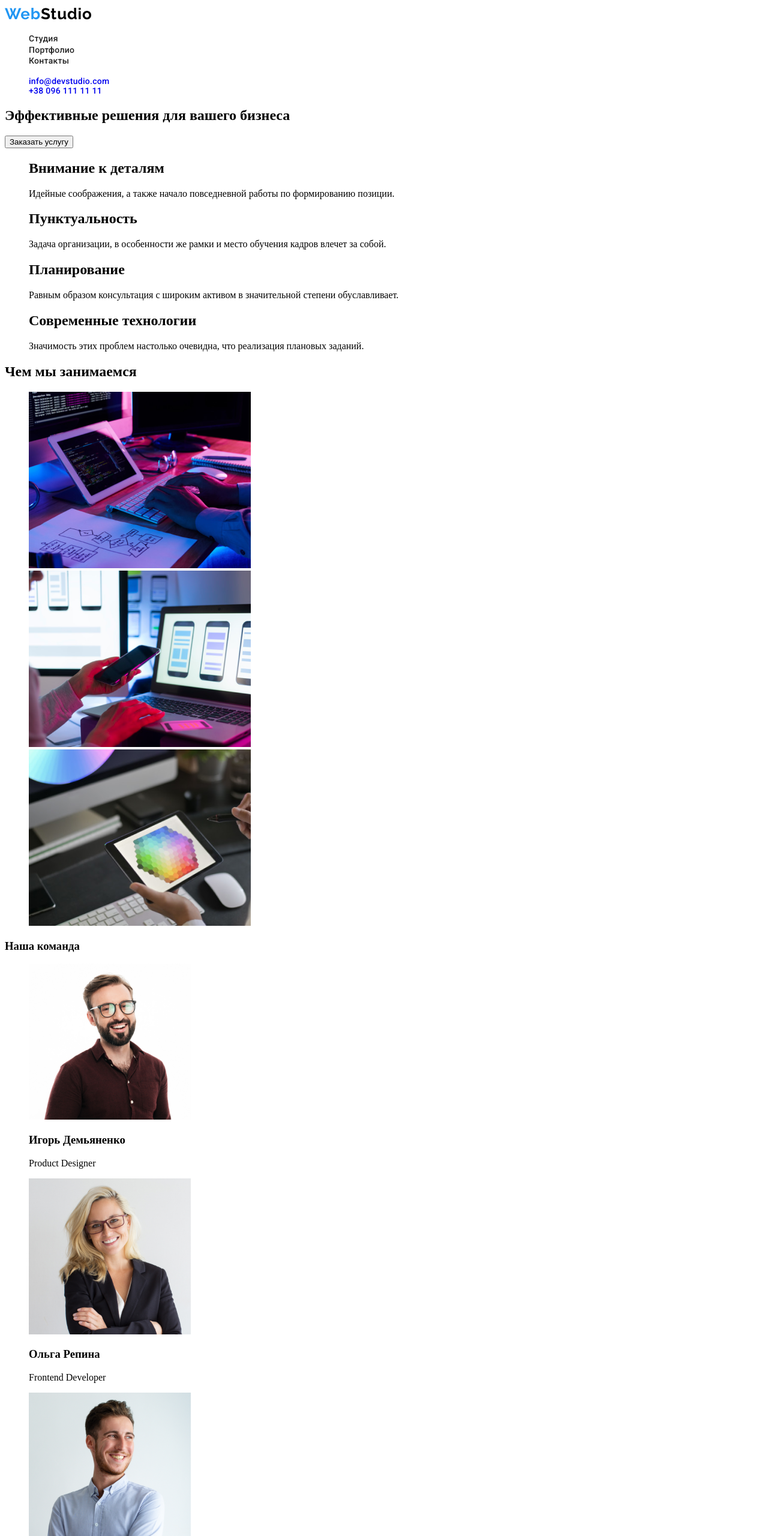
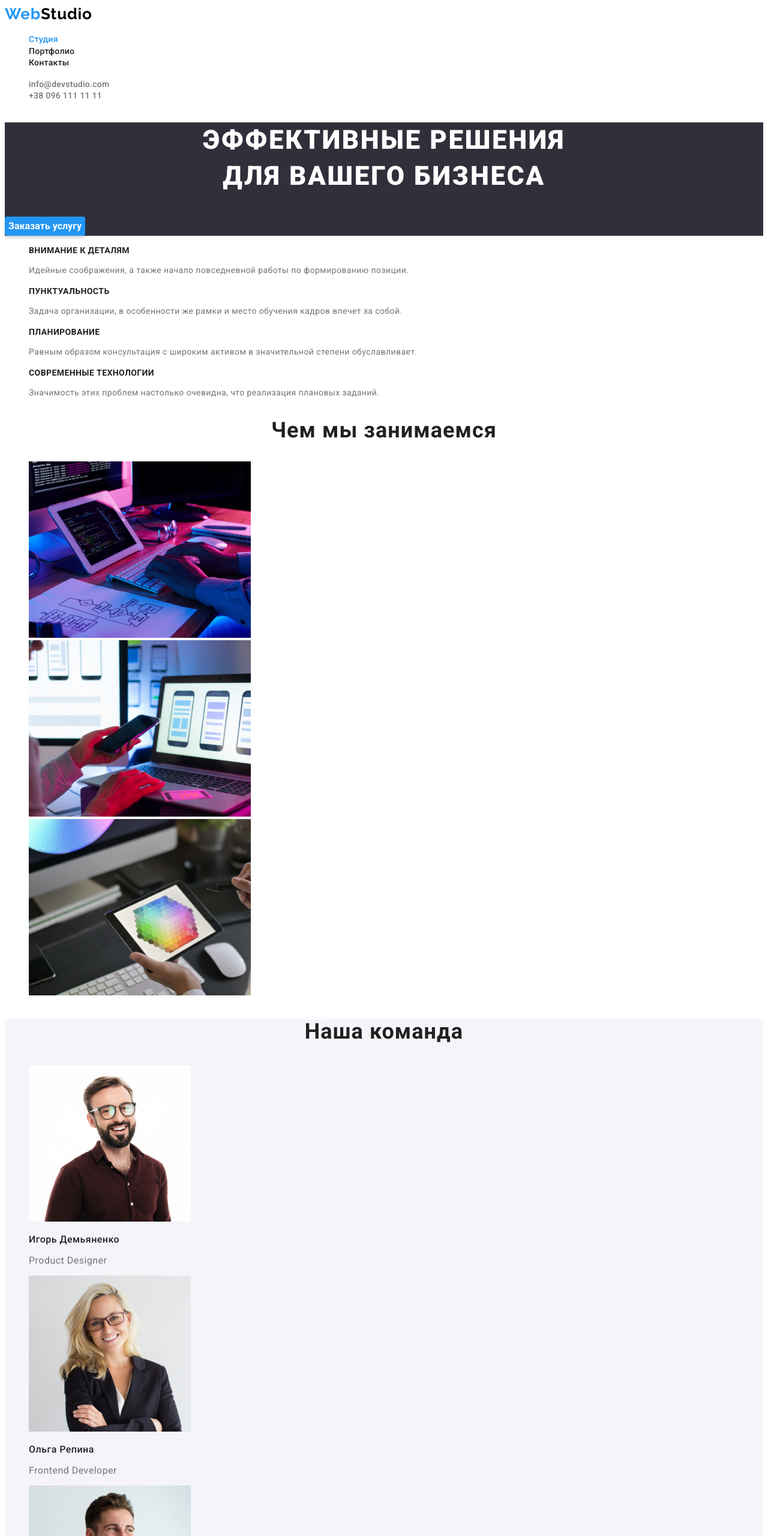
Before and after one commit to Olena-Samillo/goit-markup-hw-02-30, a plain HTML site: page index.html in a window 1280 px wide. Shown: the top 2560 px of the page at 60% size. Drawn offline with Linux system fonts and the light colour scheme.

Commit message:
Finished Index/css

```diff
--- a/css/styles.css
+++ b/css/styles.css
@@ -1,33 +1,29 @@
+/* ============================== ROOT  ======================== */
+
 :root {
+  /* -------- color ---------- */
   --primary-text-color: #757575;
   --primary-heading-color: #212121;
   --primary-active-color: #2196f3;
+  --primary-logo-color: #2196f3;
+  --white-color: #ffffff;
+  /* ----------- font ---------- */
+  --main-font: Roboto, sans-serif;
+  --secondary-font: Raleway, sans-serif;
+  /* ----------- background ---------- */
+  --main-background-color: #ffffff;
+  --secondary-background-color-hero: #2f303a;
+  --background-color-footer: #2f303a;
+  --background-color-team: #f5f4fa;
+  --background-btn-hero: #2196f3;
 }
 
-.logo {
-  font-family: Raleway, sans-serif;
-  font-weight: bold;
-  font-size: 26px;
-  line-height: 1.192;
-  letter-spacing: 0.03em;
-  color: black;
-}
-.logo-color {
-  color: #2196f3;
-}
+/* ===================== COMPONENTS =========================== */
 
-.navigation-link {
-  font-family: Roboto, sans-serif;
-  font-weight: 500;
-  font-size: 14px;
-  line-height: 1.333;
-  letter-spacing: 0.02em;
-  color: var(--primary-heading-color);
-  text-decoration: none;
-}
-.navigation-link:hover,
-.navigation-link:focus {
-  color: var(--primary-active-color);
+body {
+  font-family: var(--main-font);
+  color: var(--primary-text-color);
+  background-color: var(--main-background-color);
 }
 
 a {
@@ -38,11 +34,169 @@ ul {
   list-style: none;
 }
 
-.contacts-list {
-  font-family: Roboto, sans-serif;
+.navigation-list .current {
+  color: var(--primary-active-color);
+}
+/* ===================== HEADER =========================== */
+
+.logo {
+  font-family: var(--secondary-font);
+  font-weight: bold;
+  font-size: 26px;
+  line-height: 1.192;
+  letter-spacing: 0.03em;
+  color: black;
+}
+
+.logo-color {
+  color: var(--primary-logo-color);
+}
+
+.navigation-link {
+  font-family: var(--main-font);
+  font-weight: 500;
+  font-size: 14px;
+  line-height: 1.333;
+  letter-spacing: 0.02em;
+  color: var(--primary-heading-color);
+}
+
+.navigation-link:hover,
+.navigation-link:focus,
+.contacts-link:hover,
+.contacts-link:focus {
+  color: var(--primary-active-color);
+}
+
+.contacts-link,
+a {
+  font-family: var(--main-font);
   font-weight: 500;
   font-size: 14px;
   line-height: 1.142;
   letter-spacing: 0.02em;
   color: var(--primary-text-color);
+  text-decoration: none;
 }
+/* ======================== END OF HEADER ===================================== */
+
+/* ===========================   HERO   ======================================= */
+
+.hero {
+  background-color: var(--secondary-background-color-hero);
+}
+
+.modal-btn-hero {
+  font-family: var(--main-font);
+  font-weight: bold;
+  font-size: 16px;
+  line-height: 1.875;
+  color: var(--white-color);
+  background: var(--background-btn-hero);
+  box-shadow: 0px 4px 4px rgba(0, 0, 0, 0.15);
+  border-radius: 4px;
+  border: none;
+}
+
+.heading-hero {
+  font-family: var(--main-font);
+  font-weight: 900;
+  font-size: 44px;
+  line-height: 1.363;
+  text-align: center;
+  text-transform: uppercase;
+  letter-spacing: 0.06em;
+  color: var(--white-color);
+}
+/* ===========================   END HERO   ======================================= */
+
+/* ===========================   ABOUT      ======================================= */
+
+.about-header {
+  font-family: var(--main-font);
+  font-weight: bold;
+  font-size: 14px;
+  line-height: 1.142;
+  letter-spacing: 0.03em;
+  text-transform: uppercase;
+  color: var(--primary-heading-color);
+}
+
+.about-description {
+  font-family: var(--main-font);
+  font-weight: normal;
+  font-size: 14px;
+  line-height: 1.714;
+  letter-spacing: 0.03em;
+}
+/* ===========================  END  ABOUT      ======================================= */
+
+/* ===========================   WEDO    ======================================= */
+/* ===========================   TEAM    ======================================= */
+
+.wedo-header,
+.team-header {
+  font-family: var(--main-font);
+  font-weight: bold;
+  font-size: 36px;
+  line-height: 1.166;
+  text-align: center;
+  letter-spacing: 0.03em;
+  text-align: center;
+  color: var(--primary-heading-color);
+}
+
+.team {
+  background-color: var(--background-color-team);
+}
+
+.team-name {
+  font-family: var(--main-font);
+  font-weight: 500;
+  font-size: 16px;
+  line-height: 1.187;
+  letter-spacing: 0.03em;
+  color: var(--primary-heading-color);
+}
+
+.team-description {
+  font-family: var(--main-font);
+  font-weight: normal;
+  font-size: 16px;
+  line-height: 1.187;
+  letter-spacing: 0.03em;
+  color: var(--primary-text-color);
+}
+/* ===========================  END TEAM      ======================================= */
+
+/* ===========================   FOOTER      ======================================= */
+
+.footer-description {
+  font-family: var(--main-font);
+  font-weight: normal;
+  font-size: 14px;
+  line-height: 1.714;
+  letter-spacing: 0.03em;
+  color: var(--white-color);
+}
+
+.footer .logo-color {
+  color: var(--white-color);
+}
+
+.logo > span {
+  color: var(--primary-logo-color);
+}
+
+.footer {
+  background-color: var(--background-color-footer);
+}
+
+.address-footer {
+  color: rgba(255, 255, 255, 0.6);
+}
+
+address {
+  font-style: normal;
+}
+/* ===========================  END FOOTER    ======================================= */
--- a/index.html
+++ b/index.html
@@ -12,102 +12,114 @@
 </head>
 
 <body>
+     <!--header-->
     <header class="header">
-        <nav class="navigation">
-            <a class="logo" href="index.html"><span class="logo-color" lang="en">Web</span>Studio</a>
+        <nav class="navigation-header">
+            <!--logo-->
+            <a href="index.html" class="logo"><span class="logo-color" lang="en">Web</span>Studio</a>
+            <!--header navigation-->
             <ul class="navigation-menu">
                 <li class="navigation-list">
-                    <a class="navigation-link" href="#studio">Студия</a>
+                    <a href="./index.html" class="navigation-link current" >Студия</a>
                 </li>
                 <li class="navigation-list">
-                    <a class="navigation-link" href="./portfolio.html">Портфолио</a>
+                    <a href="./portfolio.html" class="navigation-link">Портфолио</a>
                 </li>
                 <li class="navigation-list">
-                    <a class="navigation-link" href="#contacts">Контакты</a>
+                    <a href="#contacts" class="navigation-link">Контакты</a>
                 </li>
             </ul>
+
+            <!--header contacts-->
         </nav>
         <ul class="contacts-menu">
             <li class="contacts-list">
-                <a class="contacts-link" href="mailto:info@devstudio.com">info@devstudio.com</a>
+                <a href="mailto:info@devstudio.com" class="contacts-link">info@devstudio.com</a>
             </li>
             <li class="contacts-list">
-                <a class="contacts-link-" href="tel:+380961111111">+38 096 111 11 11</a>
+                <a href="tel:+380961111111" class="contacts-link" >+38 096 111 11 11</a>
             </li>
         </ul>
     </header>
     <main>
 
         <!--🦸 HERO-->
-        <section>
-            <h1>Эффективные решения для вашего бизнеса</h1>
-            <button class="modal-btn" type="button">Заказать услугу</button>
+        <section class="hero">
+            <h1 class="heading-hero">Эффективные решения <br> для вашего бизнеса</h1>
+            <button class="modal-btn-hero" type="button">Заказать услугу</button>
         </section>
 
         <!--ABOUT-->
-        <section>
-            <ul>
-                <li>
-                    <h2>Внимание к деталям</h2>
-                    <p>Идейные соображения, а также начало повседневной работы по формированию позиции.</p>
+        <section class="about">
+            <ul class="about-list-menu">
+                <li class="about-list">
+                    <h2 class="about-header">Внимание к деталям</h2>
+                    <p class="about-description">Идейные соображения, а также начало повседневной работы по формированию позиции.</p>
                 </li>
-                <li>
-                    <h2>Пунктуальность</h2>
-                    <p>Задача организации, в особенности же рамки и место обучения кадров влечет за собой.</p>
+                <li class="about-list">
+                    <h2 class="about-header">Пунктуальность</h2>
+                    <p class="about-description">Задача организации, в особенности же рамки и место обучения кадров влечет за собой.</p>
                 </li>
-                <li>
-                    <h2>Планирование</h2>
-                    <p>Равным образом консультация с широким активом в значительной степени обуславливает.</p>
+                <li class="about-list">
+                    <h2 class="about-header">Планирование</h2>
+                    <p class="about-description">Равным образом консультация с широким активом в значительной степени обуславливает.</p>
                 </li>
-                <li>
-                    <h2>Современные технологии</h2>
-                    <p>Значимость этих проблем настолько очевидна, что реализация плановых заданий.</p>
+                <li class="about-list">
+                    <h2 class="about-header">Современные технологии</h2>
+                    <p class="about-description">Значимость этих проблем настолько очевидна, что реализация плановых заданий.</p>
                 </li>
             </ul>
         </section>
-        <section>
-            <h2>Чем мы занимаемся</h2>
-            <ul>
-                <li><img src="./images/about/about1.png" alt="пишет код" width="370" height="294">
+        <section class="wedo">
+            <h2 class="wedo-header">Чем мы занимаемся</h2>
+            <ul class="wedo-list-menu">
+                <li class="wedo-list">
+                    <img class="wedo-list-img" src="./images/about/about1.png" alt="пишет код" width="370" height="294">
                 </li>
-                <li><img src="./images/about/about2.png" alt="создает макет" width="370" height="294">
+                <li class="wedo-list">
+                    <img class="wedo-list-img" src="./images/about/about2.png" alt="создает макет" width="370" height="294">
                 </li>
-                <li><img src="./images/about/about3.png" alt="выбирает цветовую палитру" width="370" height="294">
+                <li class="wedo-list">
+                    <img class="wedo-list-img" src="./images/about/about3.png" alt="выбирает цветовую палитру" width="370" height="294">
                 </li>
             </ul>
         </section>
 
         <!--OUR TEAM-->
-        <section>
-            <h3>Наша команда</h3>
-            <ul>
-                <li><img src="./images/our_team/photo1.jpg" alt="фото Игорь Демьяненко" width="270" height="260">
-                    <h3>Игорь Демьяненко</h3>
-                    <p>Product Designer</p>
+        <section class="team">
+            <h3 class="team-header">Наша команда</h3>
+            <ul class="team-list-menu">
+                <li class="team-list">
+                    <img class="team-list-img" src="./images/our_team/photo1.jpg" alt="фото Игорь Демьяненко" width="270" height="260">
+                    <h3 class="team-name">Игорь Демьяненко</h3>
+                    <p class="team-description">Product Designer</p>
                 </li>
-                <li><img src="./images/our_team/photo2.jpg" alt="фото Ольга Репина" width="270" height="260">
-                    <h3>Ольга Репина</h3>
-                    <p>Frontend Developer</p>
+                <li class="team-list">
+                    <img class="team-list-img" src="./images/our_team/photo2.jpg" alt="фото Ольга Репина" width="270" height="260">
+                    <h3 class="team-name">Ольга Репина</h3>
+                    <p class="team-description">Frontend Developer</p>
                 </li>
-                <li><img src="./images/our_team/photo3.jpg" alt="фото Николай Тарасов" width="270" height="260">
-                    <h3>Николай Тарасов</h3>
-                    <p>Marketing</p>
+                <li class="team-list">
+                    <img class="team-list-img" src="./images/our_team/photo3.jpg" alt="фото Николай Тарасов" width="270" height="260">
+                    <h3 class="team-name">Николай Тарасов</h3>
+                    <p class="team-description">Marketing</p>
                 </li>
-                <li><img src="./images/our_team/photo4.jpg" alt="фото Михаил Ермаков" width="270" height="260">
-                    <h3>Михаил Ермаков</h3>
-                    <p>UI Designer</p>
+                <li class="team-list">
+                    <img class="team-list-img" src="./images/our_team/photo4.jpg" alt="фото Михаил Ермаков" width="270" height="260">
+                    <h3 class="team-name">Михаил Ермаков</h3>
+                    <p class="team-description">UI Designer</p>
                 </li>
             </ul>
         </section>
     </main>
 
     <!--📧☎️ Footer-->
-    <footer>
-        <a href="index.html"><span lang="en">Web</span>Studio</a>
-        <address>
-            <p> г. Киев, пр-т Леси Украинки, 26</p>
-            <a href="mailto:info@devstudio.com">info@devstudio.com</a> <br />
-            <a href="tel:+380961111111">+38 096 111 11 11</a>
+    <footer class="footer">
+        <a class="logo" href="index.html"><span lang="en">Web<span class="logo-color">Studio</span></a>
+        <address class="address-footer">
+            <p class="footer-description"> г. Киев, пр-т Леси Украинки, 26</p>
+            <a class="contacts-link" href="mailto:info@devstudio.com">info@devstudio.com</a> <br />
+            <a class="contacts-link" href="tel:+380961111111">+38 096 111 11 11</a>
         </address>
     </footer>
 </body>
```
Also changed, not shown: 1 other file.
